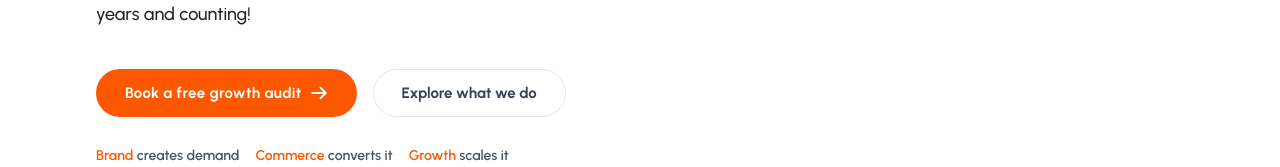
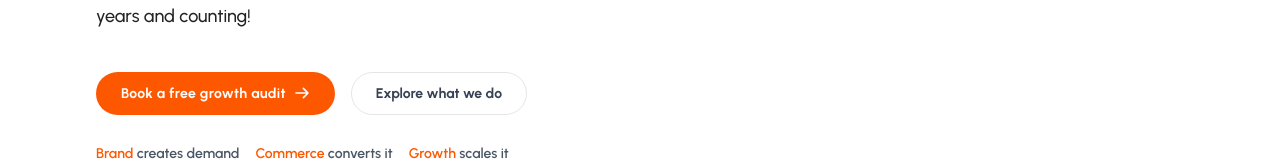
Before and after one commit to Vivekkrguptajio/scaloMatrix, a React (Vite) app in the folder frontend/: page / in a window 1280 px wide. Shown: the part 477-644 px from the top of the page. Built offline with nearby package versions, Linux system fonts and the light colour scheme; no server answers.

Commit message:
Make Hero section buttons slightly smaller

```diff
--- a/frontend/src/components/Hero.jsx
+++ b/frontend/src/components/Hero.jsx
@@ -36,20 +36,20 @@ export default function Hero({ startAnimation }) {
           transition={{ duration: 0.8, delay: 0.4, ease: "easeOut" }}
         >
           {/* Main Buttons */}
-          <div className="flex flex-col sm:flex-row flex-wrap items-stretch sm:items-center justify-center md:justify-start gap-4">
+          <div className="flex flex-col sm:flex-row flex-wrap items-stretch sm:items-center justify-center md:justify-start gap-3 sm:gap-4">
             <a
               href="#contact"
-              className="group flex w-full sm:w-auto items-center justify-center gap-2 px-7 py-3.5 sm:py-3 rounded-full font-bold text-[14px] sm:text-[15px] bg-[#FD5800] text-white border border-transparent hover:bg-white hover:text-black hover:border-black transition-colors tracking-wide"
+              className="group flex w-full sm:w-auto items-center justify-center gap-2 px-6 py-3 sm:py-2.5 rounded-full font-bold text-[13px] sm:text-[14px] bg-[#FD5800] text-white border border-transparent hover:bg-white hover:text-black hover:border-black transition-colors tracking-wide"
             >
               Book a free growth audit
-              <svg className="w-4 h-4 sm:w-[18px] sm:h-[18px] transform group-hover:translate-x-1 transition-transform" fill="none" viewBox="0 0 24 24" stroke="currentColor" strokeWidth={2.5}>
+              <svg className="w-4 h-4 sm:w-[16px] sm:h-[16px] transform group-hover:translate-x-1 transition-transform" fill="none" viewBox="0 0 24 24" stroke="currentColor" strokeWidth={2.5}>
                 <path strokeLinecap="round" strokeLinejoin="round" d="M14 5l7 7m0 0l-7 7m7-7H3" />
               </svg>
             </a>
 
             <a
               href="#work"
-              className="flex w-full sm:w-auto items-center justify-center px-7 py-3.5 sm:py-3 rounded-full font-bold text-[14px] sm:text-[15px] text-gray-700 border border-black/10 hover:border-black/20 hover:bg-black/5 transition-all duration-300"
+              className="flex w-full sm:w-auto items-center justify-center px-6 py-3 sm:py-2.5 rounded-full font-bold text-[13px] sm:text-[14px] text-gray-700 border border-black/10 hover:border-black/20 hover:bg-black/5 transition-all duration-300"
             >
               Explore what we do
             </a>
```
